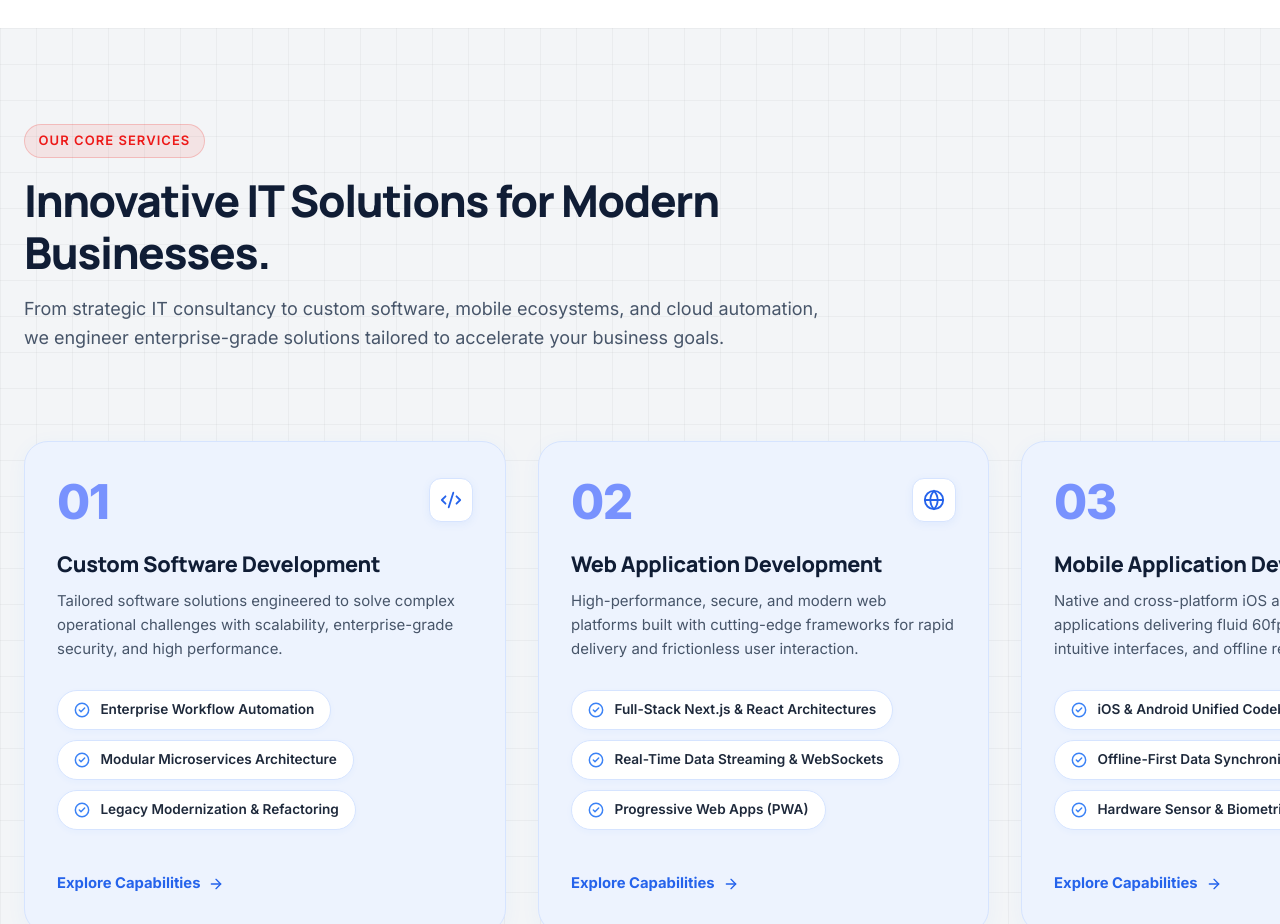
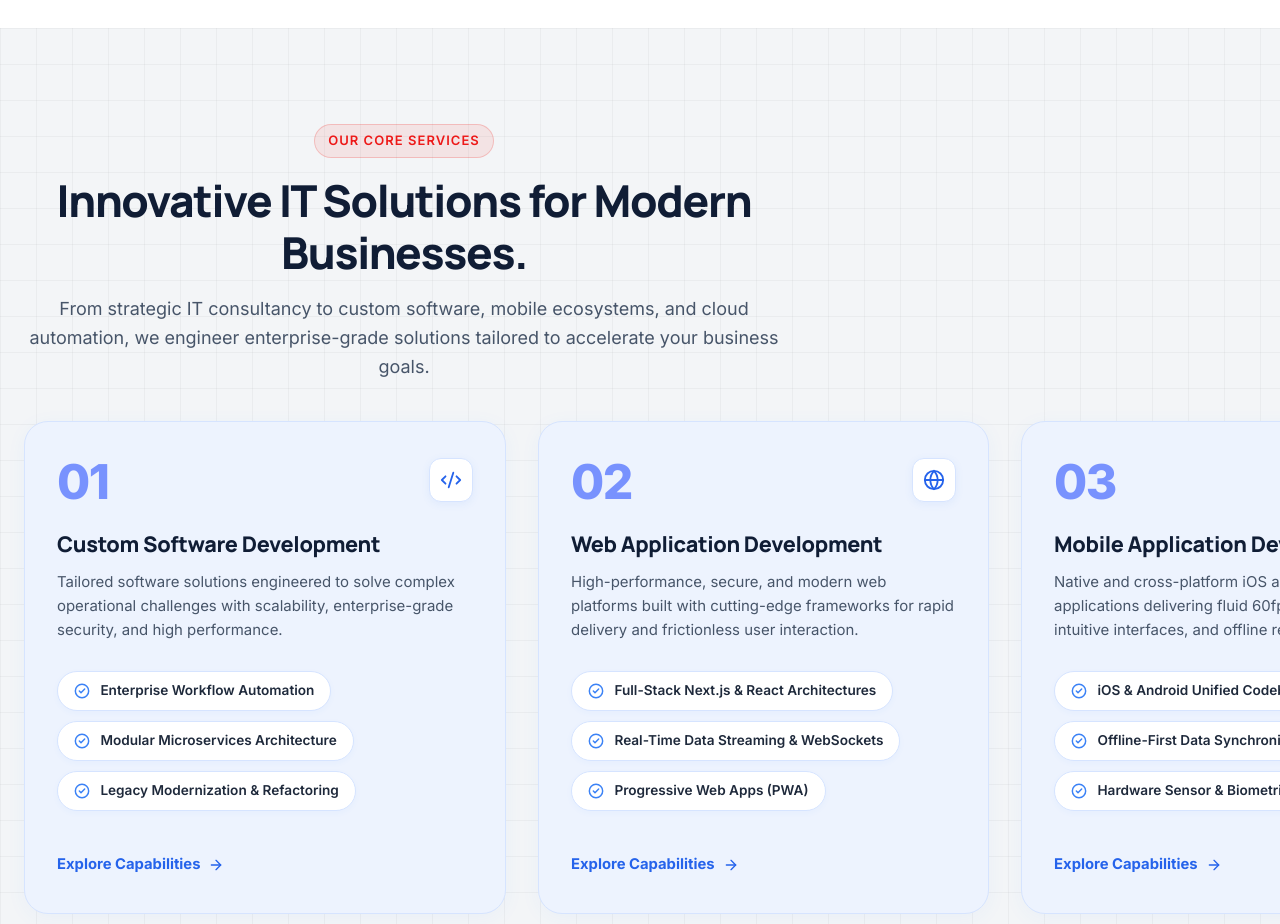
Before and after one commit to roacstech/roacs_new_website, a Next.js app: page / in a window 1280 px wide. Shown: the part 1820-2744 px from the top of the page. Built offline with nearby package versions, Linux system fonts and the light colour scheme; a web font is replaced by a local one.

Commit message:
feat(services): center align core services heading and eyebrow badge

```diff
--- a/src/components/home/ServicesSection.tsx
+++ b/src/components/home/ServicesSection.tsx
@@ -40,23 +40,13 @@ export function ServicesSection() {
 
       <Container wide style={{ position: "relative", zIndex: 1 }}>
         <Reveal delay={0.1}>
-          <div
-            style={{
-              display: "flex",
-              flexDirection: "column",
-              alignItems: "flex-start",
-              justifyContent: "space-between",
-              marginBottom: "3rem",
-            }}
-            className="services-header-row"
-          >
           <SectionHeading
             eyebrow="Our Core Services"
             eyebrowVariant="accent"
             title="Innovative IT Solutions for Modern Businesses."
             description="From strategic IT consultancy to custom software, mobile ecosystems, and cloud automation, we engineer enterprise-grade solutions tailored to accelerate your business goals."
+            align="center"
           />
-          </div>
         </Reveal>
 
         {/* 6 Core Services Grid */}
--- a/src/styles/components.css
+++ b/src/styles/components.css
@@ -404,10 +404,6 @@ p {
   }
   .about-detail-grid {
     grid-template-columns: 1fr 1fr !important;
-  }
-  .services-header-row {
-    flex-direction: row !important;
-    align-items: flex-end !important;
   }
   .product-spotlight-grid {
     grid-template-columns: 1.3fr 0.7fr !important;
```
Lines whose indentation alone changed are shown as unchanged.
